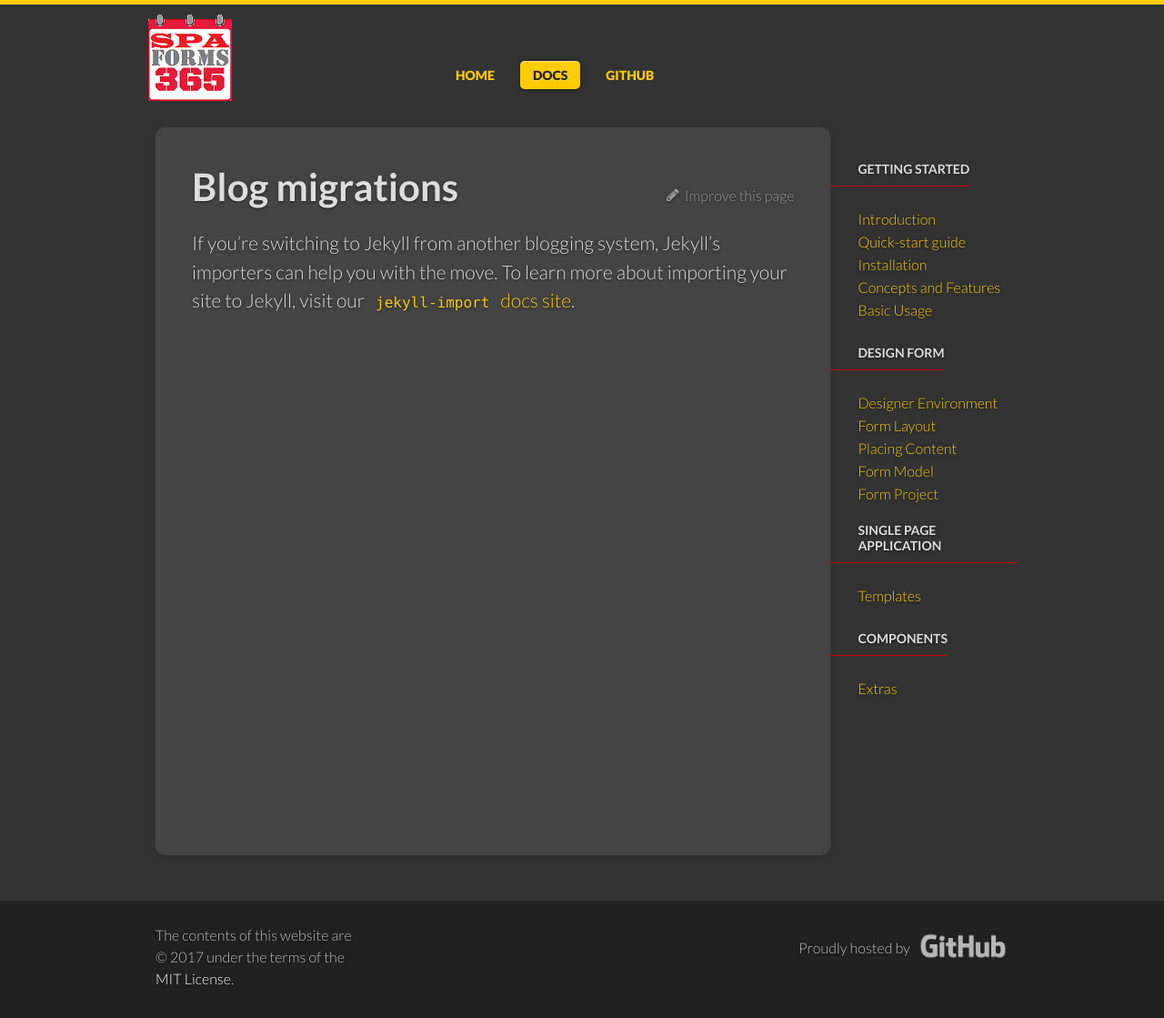
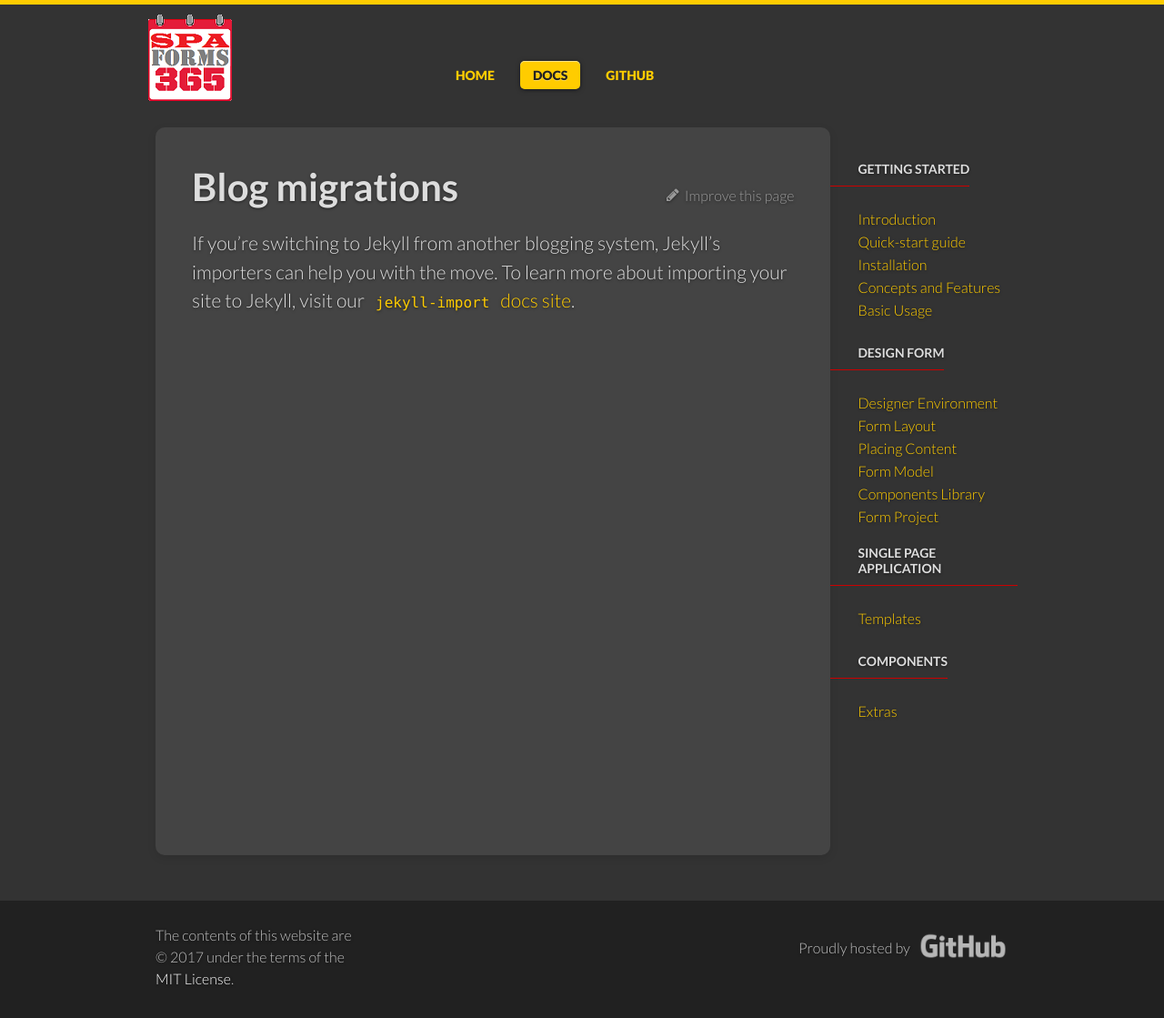
Before and after one commit to spaforms365/spaforms365.github.io, a Jekyll site: the page built from _docs/migrations.md, in a window 1280 px wide. Shown: the whole page at 91% size. Built offline with Jekyll 4.4.1, drawn with Linux system fonts in a browser that asks for light colours.

Commit message:
designer-syslibrary

```diff
--- a/_data/docs.yml
+++ b/_data/docs.yml
@@ -12,6 +12,7 @@
   - designer-layout
   - designer-content
   - designer-model
+  - designer-syslibrary
   - designer-project
 
 - title: Single Page Application
--- /dev/null
+++ b/_docs/designer-syslibrary.md
@@ -0,0 +1,4 @@
+---
+title: Components Library
+permalink: /docs/designer-syslibrary/
+---
```
